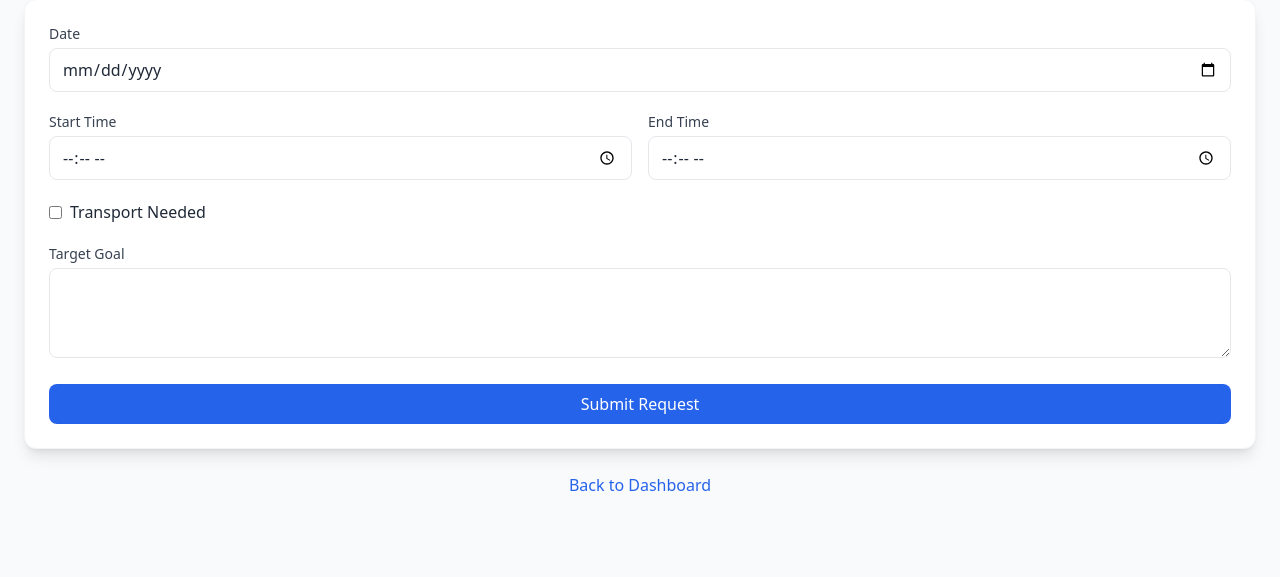
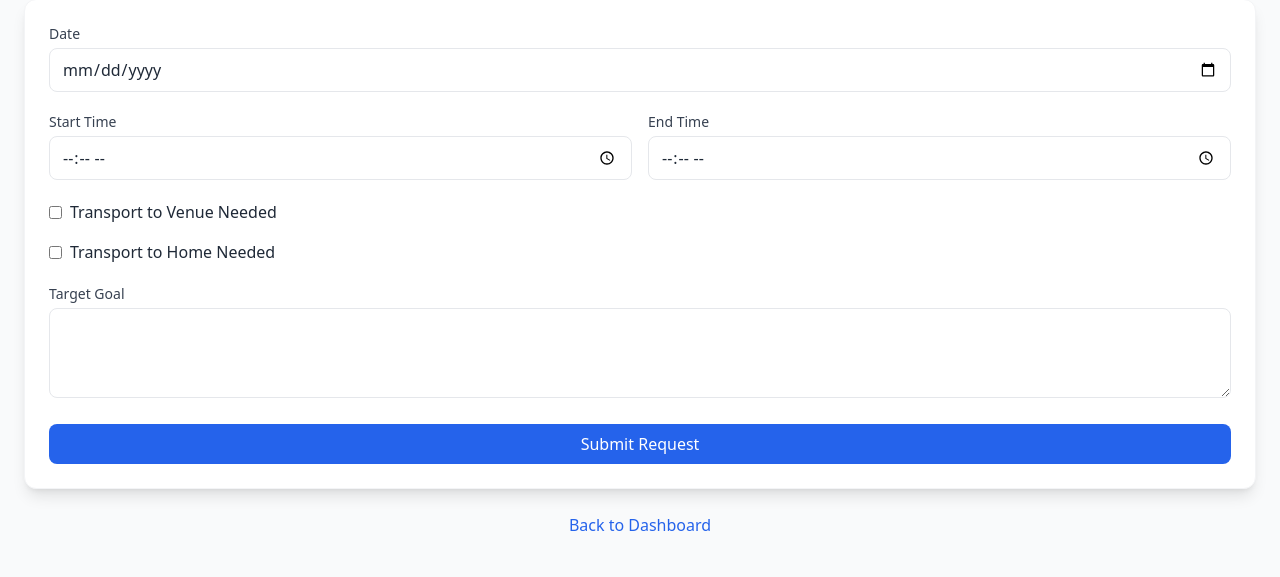
Before and after one commit to yifeiwee/band__cafe, a PHP site: page /request.php in a window 1280 px wide. Shown: the part 223-800 px from the top of the page. Run offline with PHP 8.4, Linux system fonts and the light colour scheme; the visitor is signed in with stand-in values (Sample User, id 1); some libraries are stand-ins or nearby versions.

Commit message:
added new feature on user data

```diff
--- a/login.php
+++ b/login.php
@@ -49,7 +49,8 @@ if (isset($_POST['login'])) {
             $_SESSION['user_id'] = $id;
             $_SESSION['username'] = $username;
             $_SESSION['role'] = $role;
-            echo "<script>alert('Login successful!'); window.location='dashboard.php';</script>";
+            header("Location: dashboard.php");
+            exit();
         } else {
             echo "<p style='color:red;'>Invalid credentials.</p>";
         }
--- a/request.php
+++ b/request.php
@@ -11,23 +11,31 @@ if (isset($_POST['submit_request'])) {
     $date = $_POST['date'];
     $start = $_POST['start_time'];
     $end = $_POST['end_time'];
-    $transport = isset($_POST['transport']) ? 1 : 0;
+    $transportToVenue = isset($_POST['transport_to_venue']) ? 1 : 0;
+    $transportToHome = isset($_POST['transport_to_home']) ? 1 : 0;
+    $pickupTime = $transportToVenue ? $_POST['pickup_time'] : null;
+    $pickupAddress = $transportToVenue ? $mysqli->real_escape_string($_POST['pickup_address']) : null;
+    $dropoffTime = $transportToHome ? $_POST['dropoff_time'] : null;
+    $dropoffAddress = $transportToHome ? $mysqli->real_escape_string($_POST['dropoff_address']) : null;
     $goal = $mysqli->real_escape_string($_POST['target_goal']);
     // Insert request into database using a prepared statement for security
-    $stmt = $mysqli->prepare("INSERT INTO practice_requests (user_id,date,start_time,end_time,transport_needed,target_goal) VALUES (?, ?, ?, ?, ?, ?)");
-    $stmt->bind_param("isssis", $userId, $date, $start, $end, $transport, $goal);
+    $stmt = $mysqli->prepare("INSERT INTO practice_requests (user_id, date, start_time, end_time, transport_to_venue, transport_to_home, pickup_time, pickup_address, dropoff_time, dropoff_address, target_goal) VALUES (?, ?, ?, ?, ?, ?, ?, ?, ?, ?, ?)");
+    $stmt->bind_param("isssiisssss", $userId, $date, $start, $end, $transportToVenue, $transportToHome, $pickupTime, $pickupAddress, $dropoffTime, $dropoffAddress, $goal);
     if ($stmt->execute()) {
         // Show confirmation and summary
-        echo "<script>alert('Practice request submitted successfully!');</script>";
-        echo "<h3>Request Summary:</h3>";
-        echo "<ul>";
+        echo "<div class='bg-green-50 border border-green-100 p-4 rounded-lg mt-4'>";
+        echo "<h3 class='text-green-700 font-medium'>Request Submitted Successfully!</h3>";
+        echo "<p class='text-gray-600 mt-2'>Request Summary:</p>";
+        echo "<ul class='list-disc list-inside text-gray-600'>";
         echo "<li>Date: $date</li>";
         echo "<li>Time: $start - $end</li>";
-        echo "<li>Transport Needed: " . ($transport ? "Yes" : "No") . "</li>";
+        echo "<li>Transport to Venue: " . ($transportToVenue ? "Yes (Pickup at $pickupTime from $pickupAddress)" : "No") . "</li>";
+        echo "<li>Transport to Home: " . ($transportToHome ? "Yes (Dropoff at $dropoffTime to $dropoffAddress)" : "No") . "</li>";
         echo "<li>Target Goal: $goal</li>";
         echo "</ul>";
+        echo "</div>";
     } else {
-        echo "<p style='color:red;'>Error submitting request: " . $mysqli->error . "</p>";
+        echo "<p class='text-red-600 mt-4'>Error submitting request: " . $mysqli->error . "</p>";
     }
     $stmt->close();
 }
@@ -41,6 +49,17 @@ if (isset($_POST['submit_request'])) {
     <script src="https://cdn.tailwindcss.com"></script>
 </head>
 <body class="bg-gray-50 font-sans text-gray-800">
+    <script>
+        function toggleTransportFields() {
+            const toVenueCheckbox = document.getElementById('transport_to_venue');
+            const toHomeCheckbox = document.getElementById('transport_to_home');
+            const toVenueFields = document.getElementById('to_venue_fields');
+            const toHomeFields = document.getElementById('to_home_fields');
+
+            toVenueFields.classList.toggle('hidden', !toVenueCheckbox.checked);
+            toHomeFields.classList.toggle('hidden', !toHomeCheckbox.checked);
+        }
+    </script>
     <div class="container mx-auto p-6">
         <header class="flex justify-between items-center mb-8">
             <h1 class="text-2xl font-semibold text-gray-800">Band Cafe</h1>
@@ -69,10 +88,37 @@ if (isset($_POST['submit_request'])) {
                         <input id="end_time" type="time" name="end_time" required class="w-full px-3 py-2 border border-gray-200 rounded-lg focus:outline-none focus:ring-2 focus:ring-blue-500 focus:border-transparent transition-all">
                     </div>
                 </div>
-                <div>
-                    <label for="transport" class="flex items-center cursor-pointer">
-                        <input id="transport" type="checkbox" name="transport" class="mr-2 text-blue-600 focus:ring-blue-500"> Transport Needed
-                    </label>
+                <div class="space-y-4">
+                    <div>
+                        <label for="transport_to_venue" class="flex items-center cursor-pointer">
+                            <input id="transport_to_venue" type="checkbox" name="transport_to_venue" class="mr-2 text-blue-600 focus:ring-blue-500" onclick="toggleTransportFields()"> Transport to Venue Needed
+                        </label>
+                    </div>
+                    <div id="to_venue_fields" class="hidden space-y-3">
+                        <div>
+                            <label for="pickup_time" class="block text-sm font-medium text-gray-700 mb-1">Pickup Time</label>
+                            <input id="pickup_time" type="time" name="pickup_time" class="w-full px-3 py-2 border border-gray-200 rounded-lg focus:outline-none focus:ring-2 focus:ring-blue-500 focus:border-transparent transition-all">
+                        </div>
+                        <div>
+                            <label for="pickup_address" class="block text-sm font-medium text-gray-700 mb-1">Pickup Address</label>
+                            <input id="pickup_address" type="text" name="pickup_address" class="w-full px-3 py-2 border border-gray-200 rounded-lg focus:outline-none focus:ring-2 focus:ring-blue-500 focus:border-transparent transition-all">
+                        </div>
+                    </div>
+                    <div>
+                        <label for="transport_to_home" class="flex items-center cursor-pointer">
+                            <input id="transport_to_home" type="checkbox" name="transport_to_home" class="mr-2 text-blue-600 focus:ring-blue-500" onclick="toggleTransportFields()"> Transport to Home Needed
+                        </label>
+                    </div>
+                    <div id="to_home_fields" class="hidden space-y-3">
+                        <div>
+                            <label for="dropoff_time" class="block text-sm font-medium text-gray-700 mb-1">Dropoff Time</label>
+                            <input id="dropoff_time" type="time" name="dropoff_time" class="w-full px-3 py-2 border border-gray-200 rounded-lg focus:outline-none focus:ring-2 focus:ring-blue-500 focus:border-transparent transition-all">
+                        </div>
+                        <div>
+                            <label for="dropoff_address" class="block text-sm font-medium text-gray-700 mb-1">Dropoff Address</label>
+                            <input id="dropoff_address" type="text" name="dropoff_address" class="w-full px-3 py-2 border border-gray-200 rounded-lg focus:outline-none focus:ring-2 focus:ring-blue-500 focus:border-transparent transition-all">
+                        </div>
+                    </div>
                 </div>
                 <div>
                     <label for="target_goal" class="block text-sm font-medium text-gray-700 mb-1">Target Goal</label>
```
Also changed, not shown: admin.php (+5 -3 lines), database_schema.sql (+6 -1 lines), my_records.php (+5 -3 lines).
